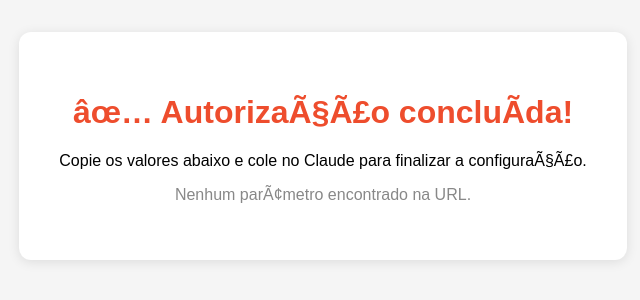
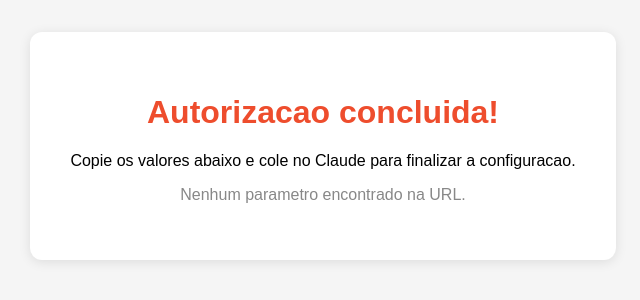
Before and after one commit to Thmidias/shopee-auth, a plain HTML site: page index.html in a window 1280 px wide. Shown: the part 254-554 px from the top of the page, without its empty margins (317-957 px from the left). Drawn offline with Linux system fonts and the light colour scheme.

Commit message:
Fix encoding

```diff
--- a/index.html
+++ b/index.html
@@ -13,8 +13,8 @@
 </head>
 <body>
   <div class="box">
-    <h1>âœ… AutorizaÃ§Ã£o concluÃ­da!</h1>
-    <p>Copie os valores abaixo e cole no Claude para finalizar a configuraÃ§Ã£o.</p>
+    <h1>Autorizacao concluida!</h1>
+    <p>Copie os valores abaixo e cole no Claude para finalizar a configuracao.</p>
     <div id="params"></div>
   </div>
   <script>
@@ -22,13 +22,10 @@
     const container = document.getElementById('params');
     if (params.toString()) {
       params.forEach((value, key) => {
-        container.innerHTML += `
-          <div class="label">${key}</div>
-          <div class="code">${value}</div>
-        `;
+        container.innerHTML += '<div class="label">' + key + '</div><div class="code">' + value + '</div>';
       });
     } else {
-      container.innerHTML = '<p style="color:#888">Nenhum parÃ¢metro encontrado na URL.</p>';
+      container.innerHTML = '<p style="color:#888">Nenhum parametro encontrado na URL.</p>';
     }
   </script>
 </body>
```
